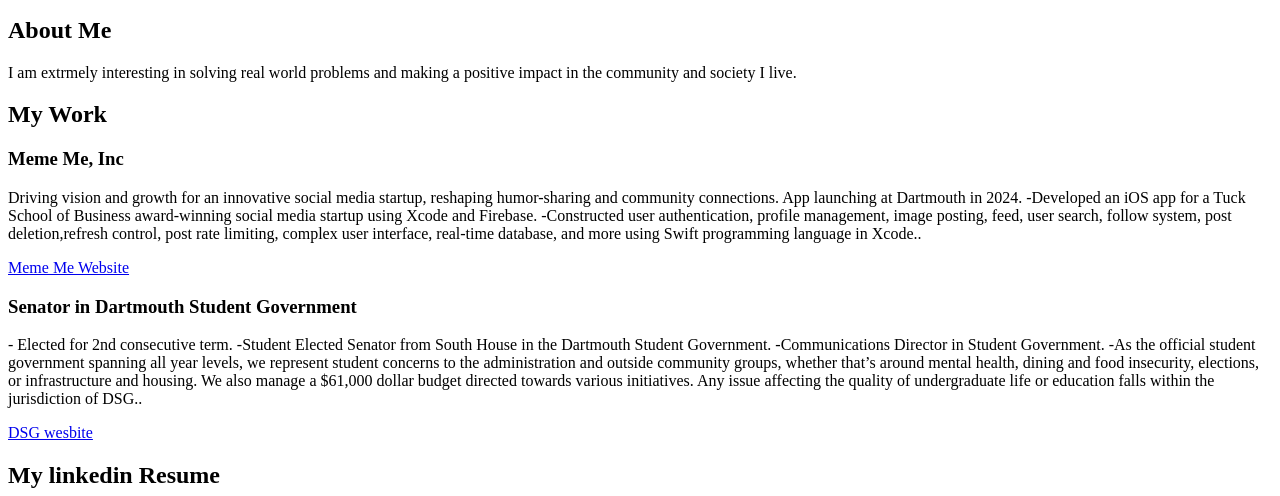
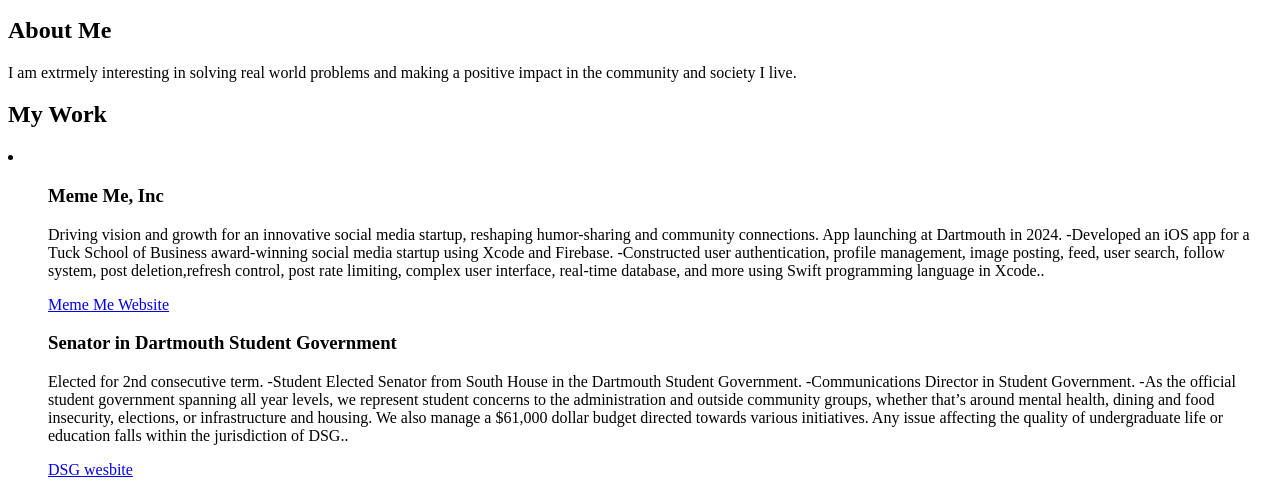
Before and after one commit to Ranvirdeshmukh/portfoliowebsite, a plain HTML site: page landingpage/index.html in a window 1280 px wide. Shown: the part 258-754 px from the top of the page. Drawn offline with Linux system fonts and the light colour scheme.

Commit message:
added everything needed for my personal website

```diff
--- a/landingpage/index.html
+++ b/landingpage/index.html
@@ -8,9 +8,10 @@
 
     </head>
 
-    <h1>Ranvir Deshmukh Portfolio Website.</h1>
+
 
     <body>
+        <h1>Ranvir Deshmukh Portfolio Website.</h1>
         <nav>
             <ul>
                 <li><a href="#home">Home</a></li>
@@ -37,24 +38,27 @@
 
     <section id="portfolio">
         <h2>My Work</h2>
+        <li>
         <article>
-            <h3>Meme Me, Inc</h3>
+            <ul><h3>Meme Me, Inc</h3>
             <p>Driving vision and growth for an innovative social media startup, reshaping humor-sharing and community connections. App launching at Dartmouth in 2024.
                 -Developed an iOS app for a Tuck School of Business award-winning social media startup using Xcode and Firebase.
                 -Constructed user authentication, profile management, image posting, feed, user search, follow system, post deletion,refresh control, post rate limiting,
                  complex user interface, real-time database, and more using Swift programming language in Xcode..</p>
             <a href="https://www.mememe.tech">Meme Me Website</a>
-
+            </ul>
         </article>
         <article>
-            <h3>Senator in Dartmouth Student Government </h3>
-            <p>- Elected for 2nd consecutive term.
+            <ul><h3>Senator in Dartmouth Student Government </h3>
+            <p> Elected for 2nd consecutive term.
                 -Student Elected Senator from South House in the Dartmouth Student Government.
                 -Communications Director in Student Government.
                 -As the official student government spanning all year levels, we represent student concerns to the administration and outside community groups, whether that’s
                  around mental health, dining and food insecurity, elections, or infrastructure and housing. We also manage a $61,000 dollar budget directed towards various initiatives. Any issue affecting the quality of undergraduate life or education falls within the jurisdiction of DSG..</p>
             <a href="https://sg.dartmouth.edu">DSG wesbite</a>
+            </ul>
         </article>
+        </li>
         <!-- Will add more projects -->
     </section>
 
@@ -106,9 +110,4 @@
 
 
 
-
-
-
-
-
 </html>
```
